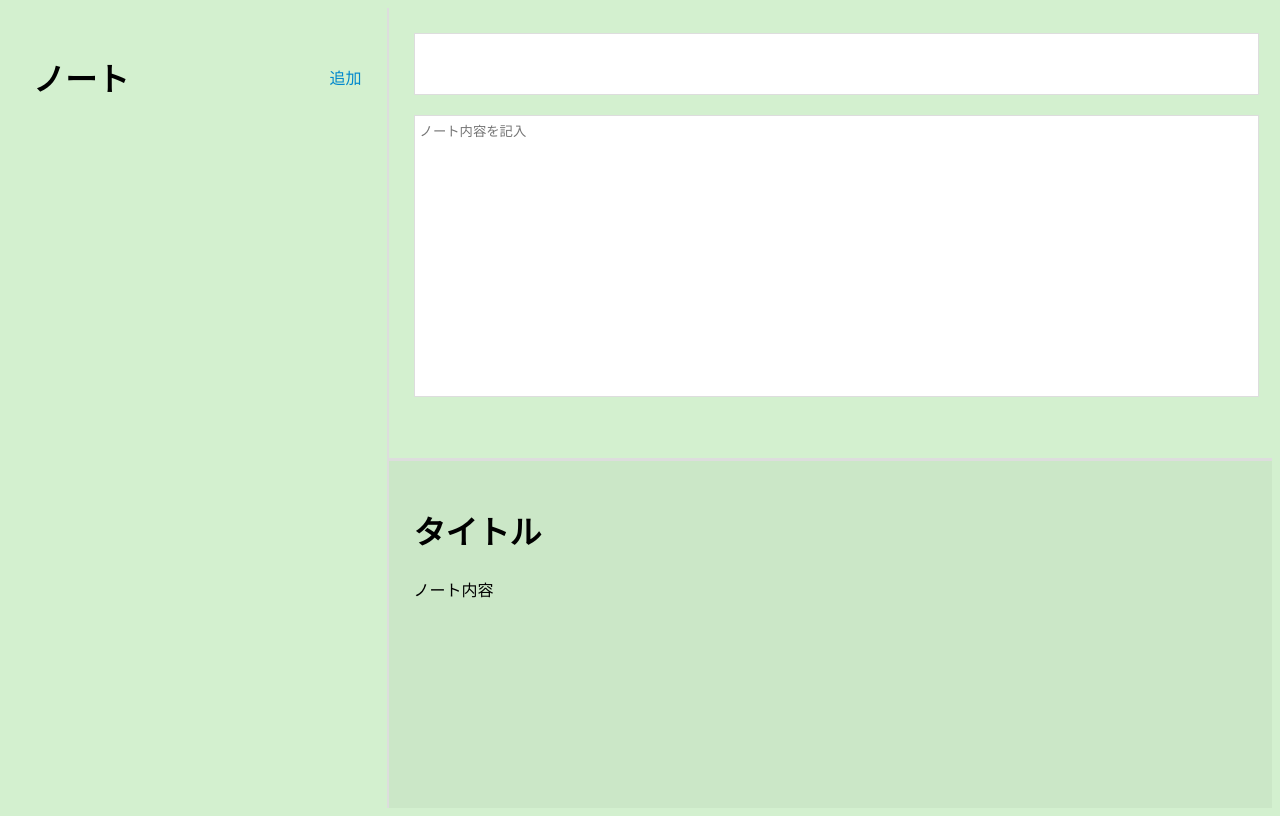
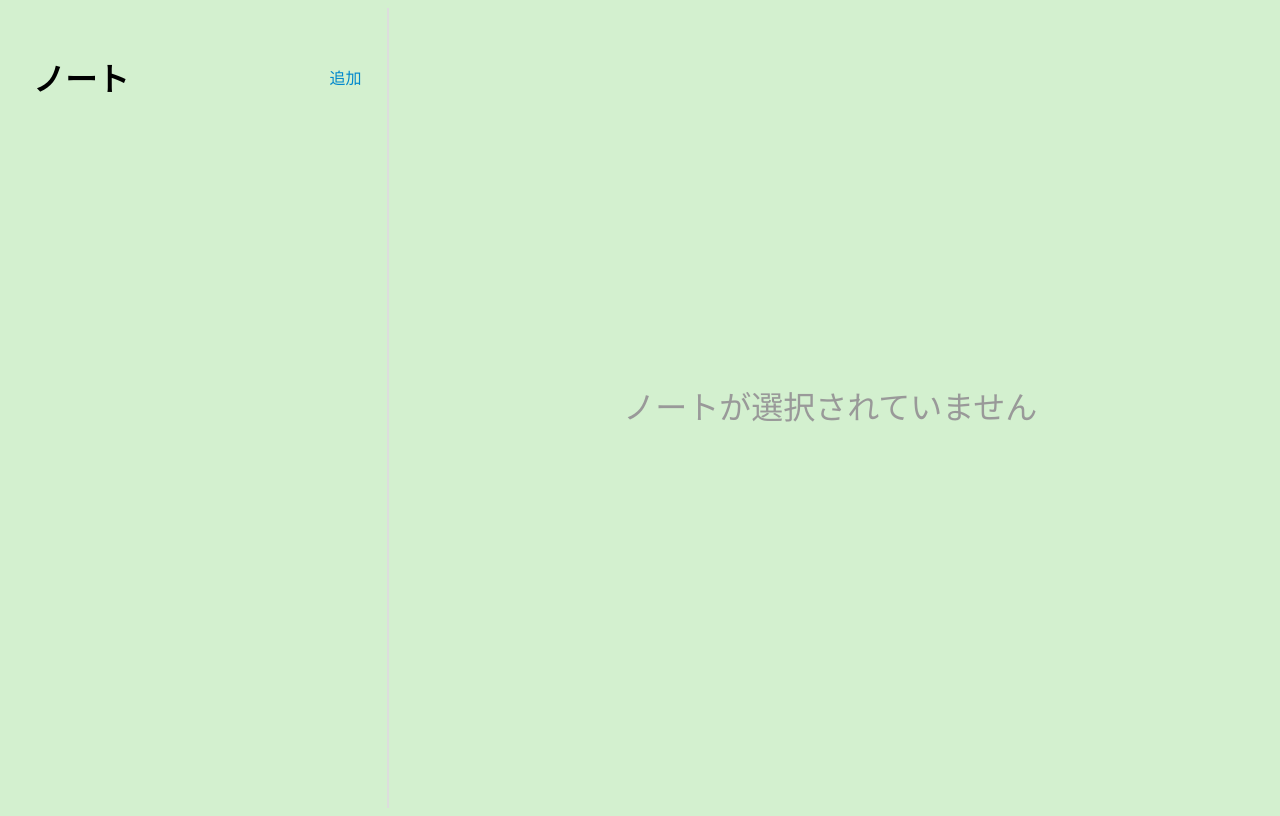
Before and after one commit to m-fujii0202/Note-App, a React (Vite) app: page / in a window 1280 px wide. Built offline with nearby package versions, Linux system fonts and the light colour scheme.

Commit message:
選択したノートをメインのプレビューに移すロジックを追加した

```diff
--- a/src/App.tsx
+++ b/src/App.tsx
@@ -6,7 +6,7 @@ import uuid from 'react-uuid';
 
 export type NewNoteType = {
   content: string;
-  id: string;
+  id: string | boolean;
   modDate: number;
   title: string;
 }
@@ -14,7 +14,7 @@ export type NewNoteType = {
 function App() {
  const [notes, setNotes] = useState<NewNoteType[]>([]);
  //サイドバー内の「新しいノート」をハイライトする機能
- const [activeNote, setActiveNote] = useState(false);
+ const [activeNote, setActiveNote] = useState<boolean>(false);
 
 const onAddName = ()=>{
   // console.log("ノートの追加");
@@ -32,6 +32,9 @@ const onAddName = ()=>{
 const onDeleteNote =(id: string)=>{
   const filterNotes = notes.filter((note) =>note.id !== id);
   setNotes(filterNotes);
+};
+const getActiveNote = () => {
+  return notes.find((note)=> note.id === activeNote);
 }
 
   return (
@@ -40,9 +43,10 @@ const onDeleteNote =(id: string)=>{
         onAddName={onAddName}
         notes={notes}
         onDeleteNote={onDeleteNote}
+        activeNote={activeNote}
         setActiveNote={setActiveNote}
       />
-      <Main />
+      <Main activeNote={getActiveNote()}/>
 
     </div>
   )
--- a/src/components/Main.tsx
+++ b/src/components/Main.tsx
@@ -1,7 +1,12 @@
 import React from 'react'
 import styled from 'styled-components'
 
-const Main = () => {
+const Main = (props:any) => {
+  const {activeNote} = props;
+  console.log(props);
+  if(!activeNote){
+    return <SNoActiveNote>ノートが選択されていません</SNoActiveNote>
+  }
   return (
     <SAppMain>
         <SAppMainNoteEdit>
@@ -9,8 +14,8 @@ const Main = () => {
             <Stextarea id="" placeholder='ノート内容を記入'></Stextarea>
         </SAppMainNoteEdit>
         <SAppMainNotePreview>
-            <Sh1 preview-title=''>タイトル</Sh1>
-            <SMarkdownPreview>ノート内容</SMarkdownPreview>
+            <Sh1 preview-title=''>{activeNote.title}</Sh1>
+            <SMarkdownPreview>{activeNote.content}</SMarkdownPreview>
         </SAppMainNotePreview>
     </SAppMain>
   )
@@ -25,6 +30,7 @@ const SAppMainNoteEdit = styled.div`
 height:50vh;
 padding:25px;
 `
+//スクロールバーが表示されない
 const SAppMainNotePreview = styled.div`
 height:50vh;
 border-top:3px solid #ddd;
@@ -62,4 +68,13 @@ const SMarkdownPreview = styled.div`
  line-height:2rem;
 `
 
+const SNoActiveNote =styled.div`
+  width:70%;
+  height:100vh;
+  line-height:100vh;
+  text-align:center;
+  font-size:2rem;
+  color:#999;
+`
+
 export default Main
--- a/src/components/Sidebar.tsx
+++ b/src/components/Sidebar.tsx
@@ -7,7 +7,7 @@ import { NewNoteType } from '../App'
 // }
 
 const Sidebar = (props:any) => {
-    const {onAddName, notes,onDeleteNote, setActiveNote} = props;
+    const {onAddName, notes, onDeleteNote, setActiveNote, activeNote} = props;
   return (
     <SAppSidebar>
 
@@ -19,8 +19,8 @@ const Sidebar = (props:any) => {
         <SAppSidebarNotes>
             {notes.map((note: any)=>(
                 <SAppSidebarNote
-                //ノートを選択した際にバイライトされる機能を実装したいが？？？
-                //  className={'SAppSidebarNote ${note.id === activeNote && "active"}'}
+                //選択されたノートがハイライトされる機能
+                 className={note.id === activeNote ? 'active':""}
                  key={note.id}
                  onClick={()=>setActiveNote(note.id)}
                  >
```
